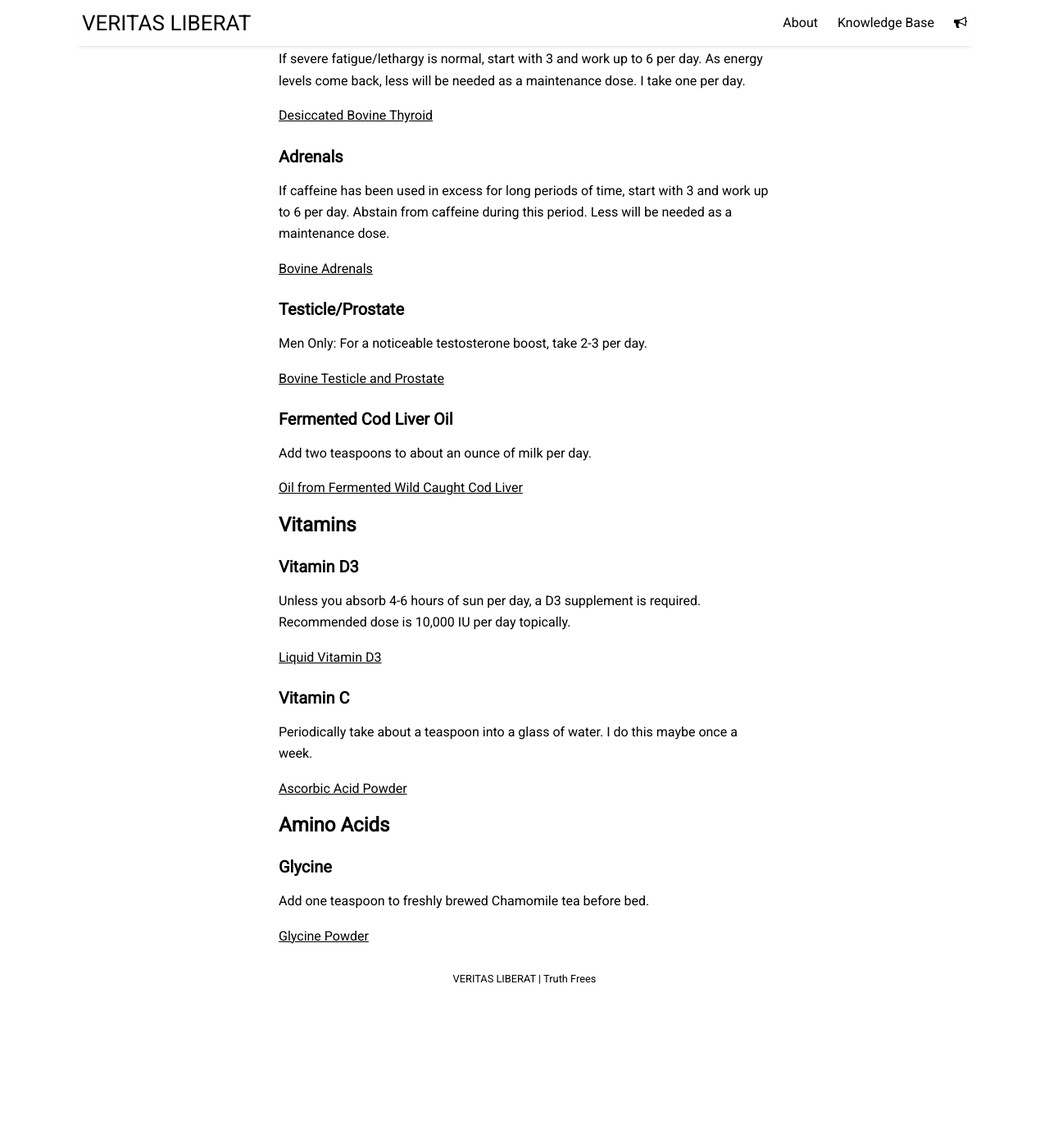
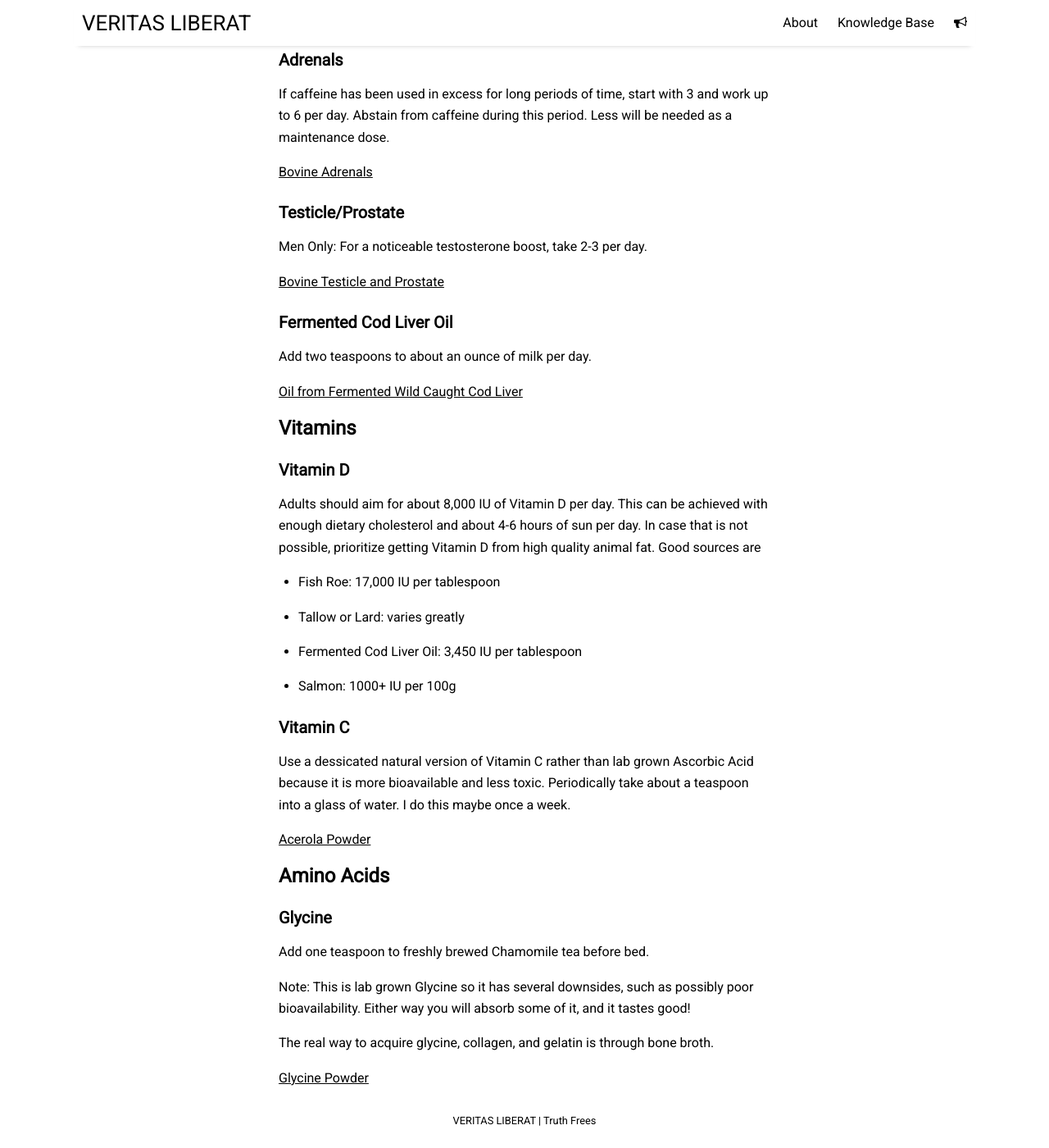
Before and after one commit to VeritasLiberat/VeritasLiberat.github.io, a Jekyll site: the page built from knowledge_base/Nutrition/Guides/Supplements/supplements.md, in a window 1280 px wide and 1400 px high, scrolled down 1399 px. Shown: the whole window at 82% size. Built offline with Jekyll 4.4.1, drawn with Linux system fonts in a browser that asks for light colours; nearby versions of some CDN libraries; before the commit the page ends 2626 px from its top, so only the background shows below that; some of the changed text lies outside the part shown.

Commit message:
Update several pages with minor changes

```diff
--- a/knowledge_base/Nutrition/Guides/Supplements/supplements.md
+++ b/knowledge_base/Nutrition/Guides/Supplements/supplements.md
@@ -59,17 +55,23 @@ Add two teaspoons to about an ounce of milk per day.
 
 ## Vitamins
 
-### Vitamin D3
+### Vitamin D
 
-Unless you absorb 4-6 hours of sun per day, a D3 supplement is required. Recommended dose is 10,000 IU per day topically.
+Adults should aim for about 8,000 IU of Vitamin D per day. This can be achieved with enough dietary cholesterol and about 4-6 hours of sun per day. In case that is not possible, prioritize getting Vitamin D from high quality animal fat. Good sources are
 
-[Liquid Vitamin D3](https://www.bluebonnetnutrition.com/product/bluebonnet-nutrition-liquid-vitamin-d3-drops-5000-iu-1-fl-oz/)
+- Fish Roe: 17,000 IU per tablespoon
+
+- Tallow or Lard: varies greatly
+
+- Fermented Cod Liver Oil: 3,450 IU per tablespoon
+
+- Salmon: 1000+ IU per 100g
 
 ### Vitamin C
 
-Periodically take about a teaspoon into a glass of water. I do this maybe once a week.
+Use a dessicated natural version of Vitamin C rather than lab grown Ascorbic Acid because it is more bioavailable and less toxic. Periodically take about a teaspoon into a glass of water. I do this maybe once a week.
 
-[Ascorbic Acid Powder](https://www.bulksupplements.com/products/ascorbic-acid-powder-vitamin-c?_pos=1&_sid=b67cfbbc3&_ss=r)
+[Acerola Powder](https://www.radiantlifecatalog.com/acerola-powder/)
 
 ## Amino Acids
 
@@ -77,4 +79,8 @@ Periodically take about a teaspoon into a glass of water. I do this maybe once a
 
 Add one teaspoon to freshly brewed Chamomile tea before bed.
 
+Note: This is lab grown Glycine so it has several downsides, such as possibly poor bioavailability. Either way you will absorb some of it, and it tastes good!
+
+The real way to acquire glycine, collagen, and gelatin is through bone broth.
+
 [Glycine Powder](https://www.bulksupplements.com/products/glycine-pure-powder?_pos=1&_sid=b8557547e&_ss=r)
```
Also changed, not shown: other parts of knowledge_base/Nutrition/Guides/Supplements/supplements.md (+0 -4 lines), knowledge_base/Nutrition/Avoid/Excess Fiber/excess_fiber.md (renamed from knowledge_base/Nutrition/Avoid/Fiber/fiber.md, +2 -1 lines), knowledge_base/Nutrition/Avoid/Harmful Plant Compounds/harmful_plant_compounds.md (+5 -0 lines), knowledge_base/Nutrition/Avoid/Refined Carbohydrates/refined_carbohydrates.md (+1 -1 lines), knowledge_base/Nutrition/Avoid/Soy/soy.md (+3 -0 lines), 1 other file.
